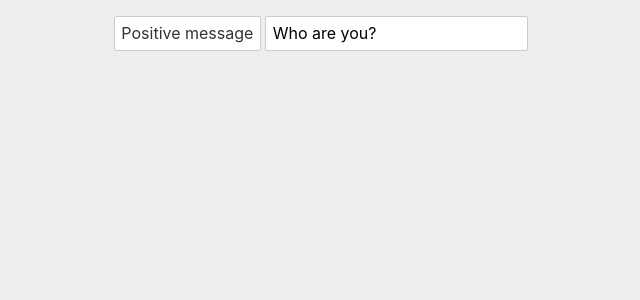
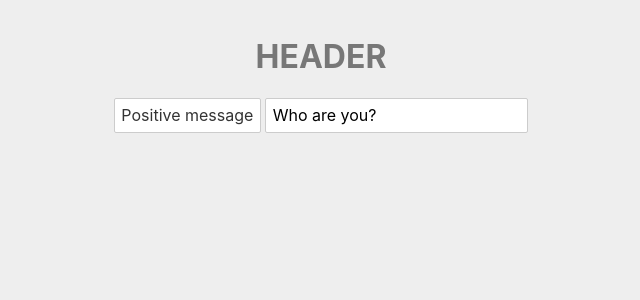
Before and after one commit to Sheilabob/Practice-Log, a Svelte app: page / in a window 1280 px wide. Shown: the top 300 px of the page, without its empty margins (319-959 px from the left). Built offline with nearby package versions, Linux system fonts and the light colour scheme.

Commit message:
added a header for now

```diff
--- a/src/App.svelte
+++ b/src/App.svelte
@@ -1,5 +1,6 @@
 <script>
 	import Modal from './Modal.svelte';
+	import Header from './Header.svelte';
 
 	let showModal = false;
 
@@ -24,6 +25,7 @@
 
 <Modal message="You did it!" isCongrats={true} {showModal} on:click={toggleModal}/>
 <main>
+	<Header />
 	<button on:click|once={toggleModal}>Positive message</button>
 	<input type="text" bind:value={signedIn}>
 
--- /dev/null
+++ b/src/Header.svelte
@@ -0,0 +1,9 @@
+<script>
+
+</script>
+<div>
+<h1>HEADER</h1>
+</div>
+<style>
+
+</style>
--- a/src/Modal.svelte
+++ b/src/Modal.svelte
@@ -6,7 +6,7 @@
 </script>
 
 {#if showModal}
-<div class="backdrop" class:congrats={isCongrats} on:click|self>
+<div class="backdrop" class:congrats={isCongrats} on:click>
     <div class="modal">
         <p>{message}</p>
     </div>
```
